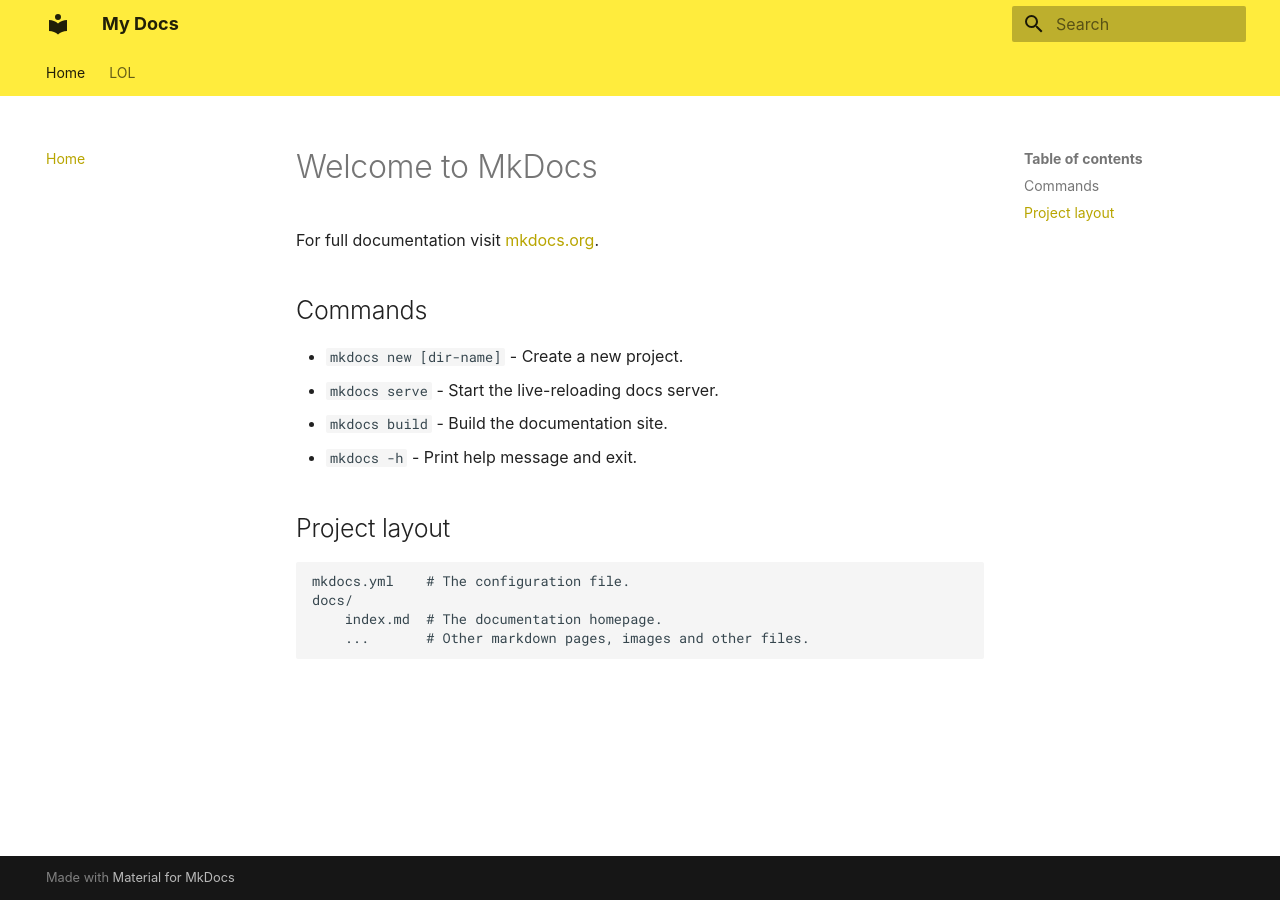
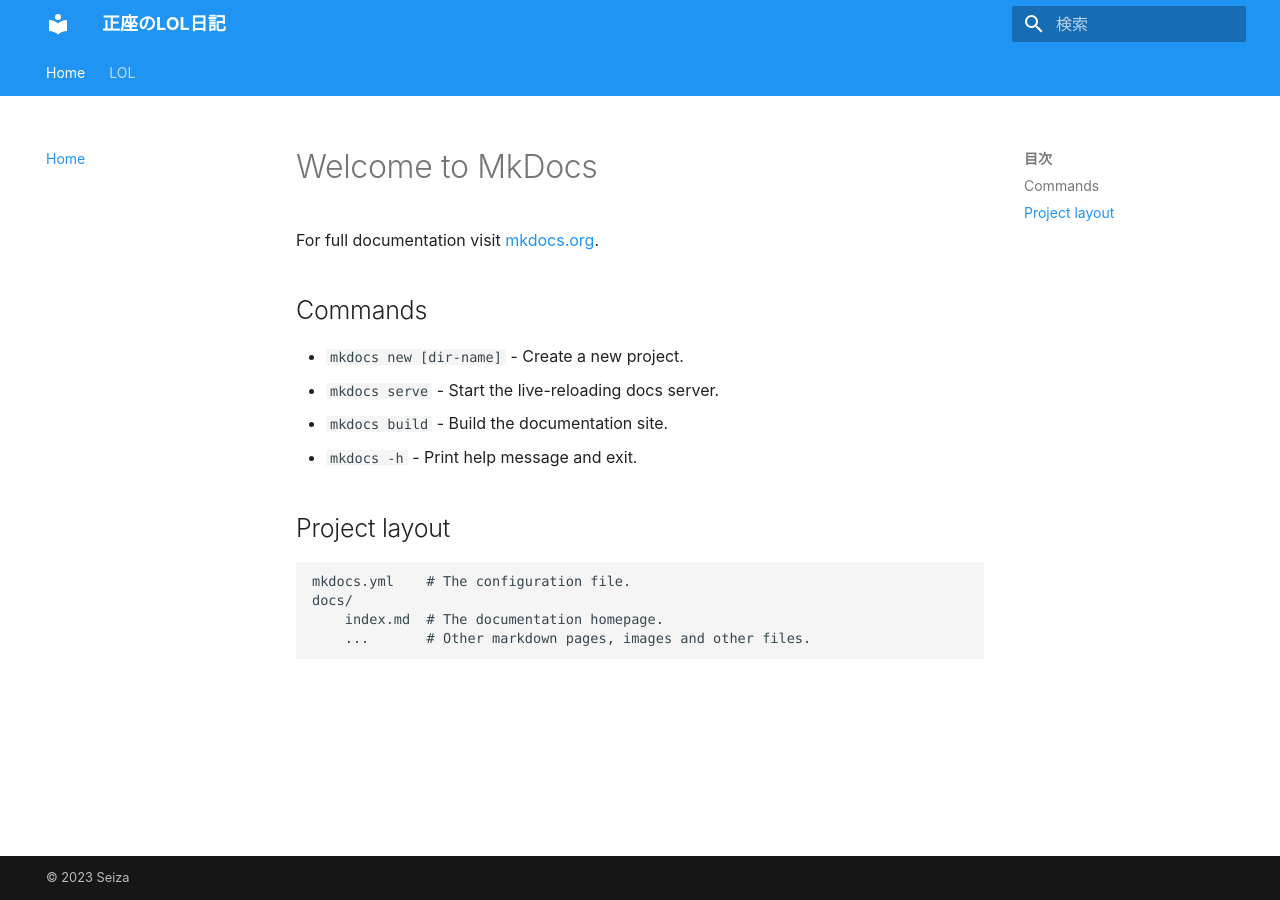
Before and after one commit to YukiS7717/lol_seiza-lol, an MkDocs documentation site: the page built from docs/index.md, in a window 1280 px wide. Built offline with MkDocs 1.6.1 and Material for MkDocs 9.7.7, drawn with Linux system fonts in a browser that asks for light colours; some web fonts are replaced; some of the changed lines change nothing that is shown.

Commit message:
必要ライブラリとサイト情報の追加

```diff
--- a/mkdocs.yml
+++ b/mkdocs.yml
@@ -1,11 +1,14 @@
-site_name: My Docs
+site_name: 正座のLOL日記
+copyright: "&copy; 2023 Seiza"
 
 theme:
   name: material
+  language: ja
   palette:
-    primary: yellow
+    primary: blue
   font:
     text: UD Digi Kyokasho NK-R
+    code: UD Digi Kyokasho N-R
   features:
     navigation.prune: true
     navigation.tabs: true
@@ -13,6 +16,33 @@
 
 markdown_extensions:
   - admonition
+  - attr_list
+  - md_in_html
+  - def_list
+  - footnotes
+  - tables
+  - pymdownx.superfences:
+      custom_fences:
+        - name: mermaid
+          class: mermaid
+          format: !!python/name:pymdownx.superfences.fence_code_format
+
+extra:
+  generator: false
+  consent:
+    title: Cookie consent
+    description:
+      We use cookies to recognize your repeated visits and preferences, as well
+      as to measure the effectiveness of our documentation and whether users
+      find what they're searching for. With your consent, you're helping us to
+      make our documentation better.
+#  analytics:
+#    provider: google
+#    property: UA-XXXXXXXX-X
+
+plugins:
+  search:
+    lang: "ja"
 
 nav:
   - Home: index.md
--- a/requirements.txt
+++ b/requirements.txt
@@ -1,3 +1,5 @@
 mkdocs-material
+mkdocs-material-extensions
 mkdocs-embed-external-markdown
 mkdocs-glightbox
+pymdown-extensions
```
